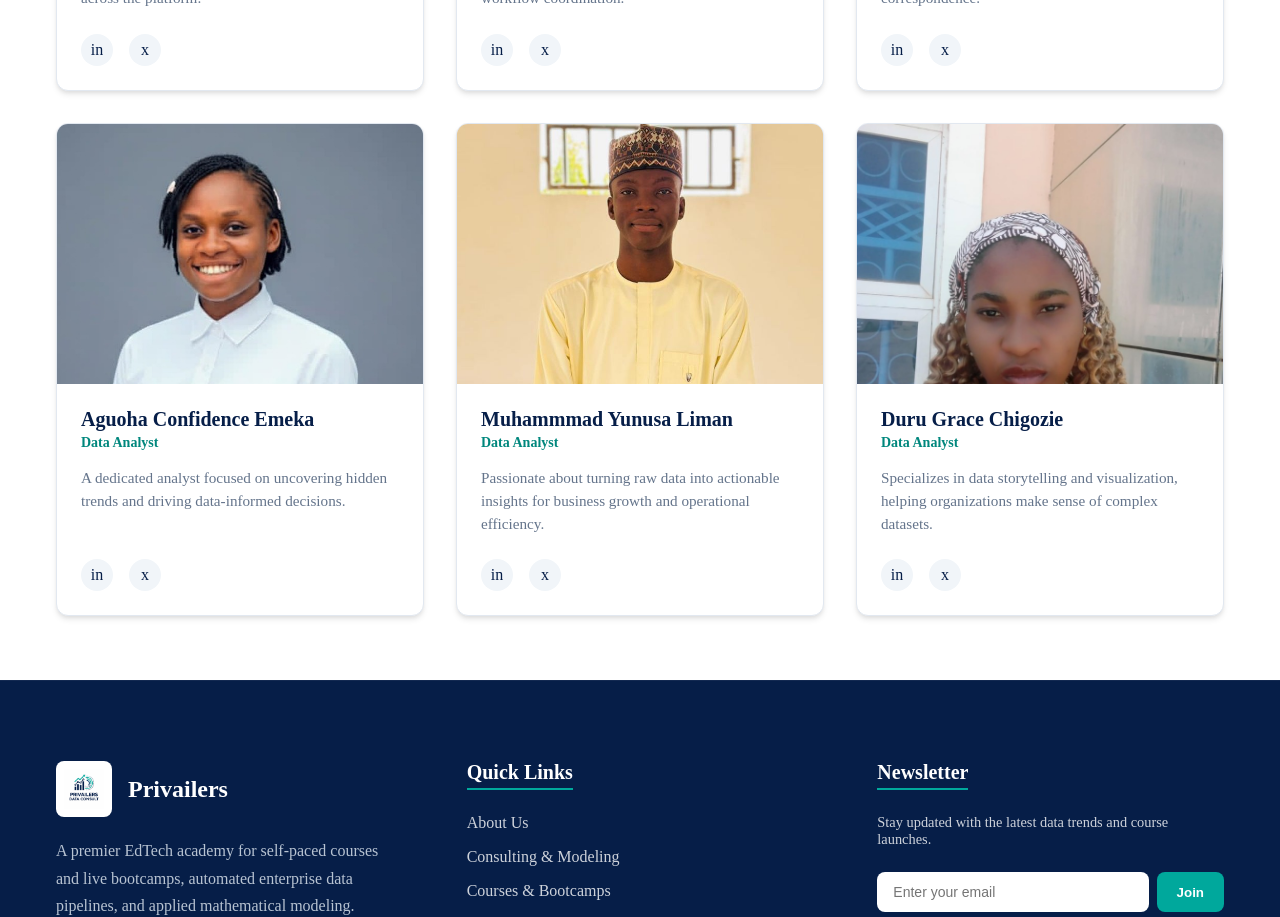
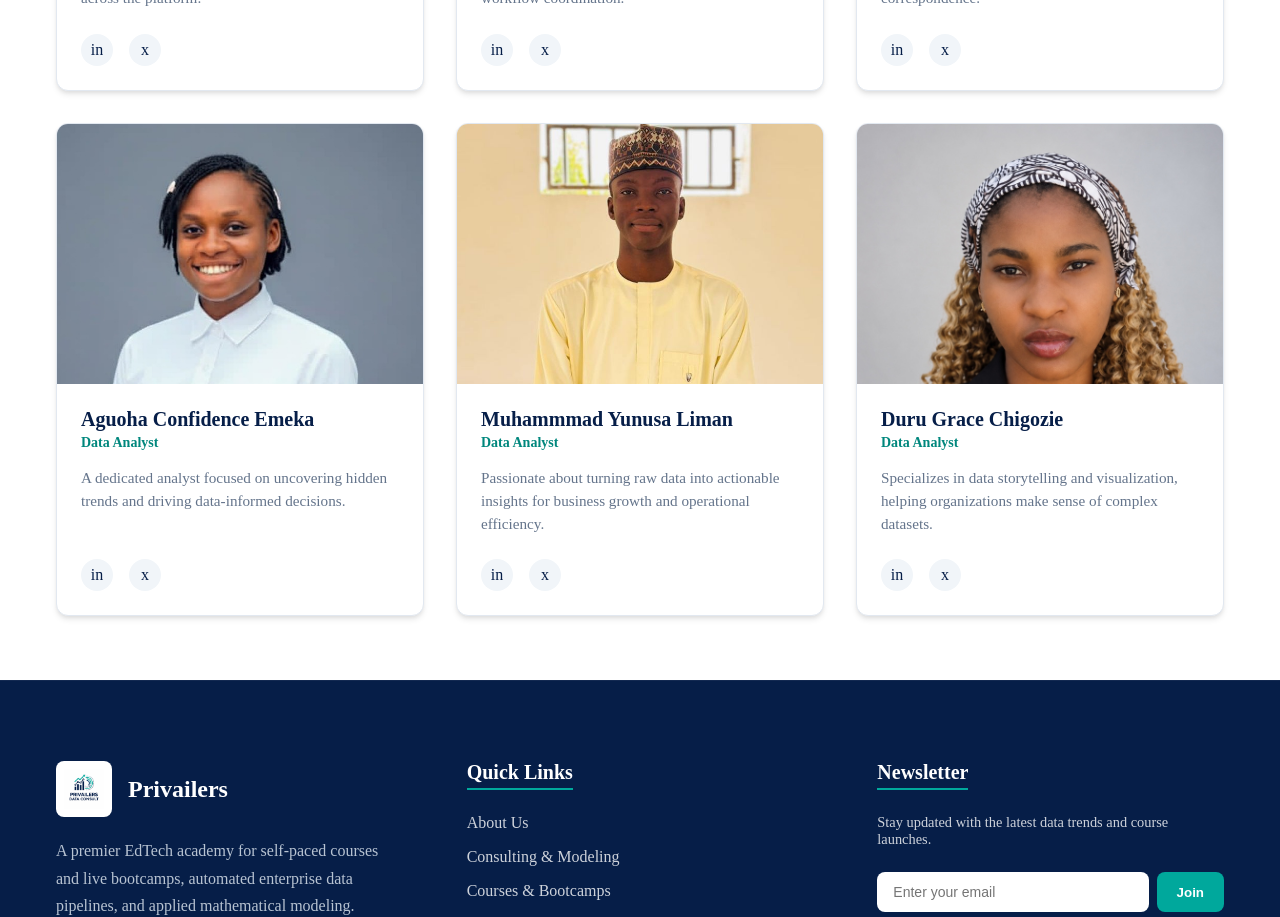
Before and after one commit to samuelamos40/privailers-platform, a Next.js app: page /about in a window 1280 px wide. Shown: the part 3380-4297 px from the top of the page. Built offline with nearby package versions, Linux system fonts and the light colour scheme; no server answers; the database is empty.

Commit message:
fix: replace Grace's team photo and adjust framing position

```diff
--- a/src/app/(public)/about/page.tsx
+++ b/src/app/(public)/about/page.tsx
@@ -191,7 +191,8 @@ export default function AboutPage() {
                         name="Duru Grace Chigozie"
                         role="Data Analyst"
                         bio="Specializes in data storytelling and visualization, helping organizations make sense of complex datasets."
-                        imageUrl="/images/team/duru.jpg"
+                        imageUrl="/images/team/duru.jpg?v=2"
+                        imagePosition="center 18%"
                     />
                 </div>
             </div>
```
Also changed, not shown: public/images/team/duru.jpg.
